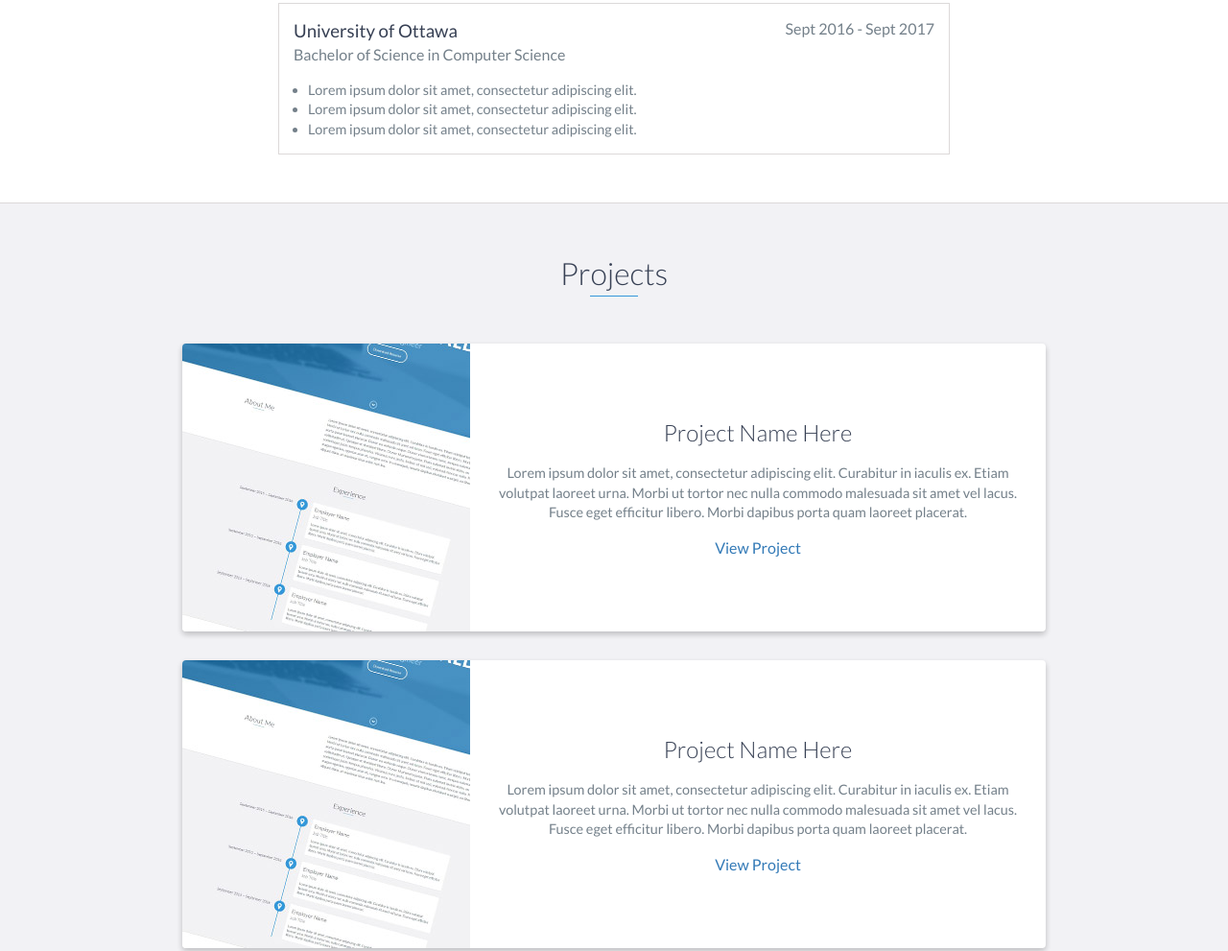
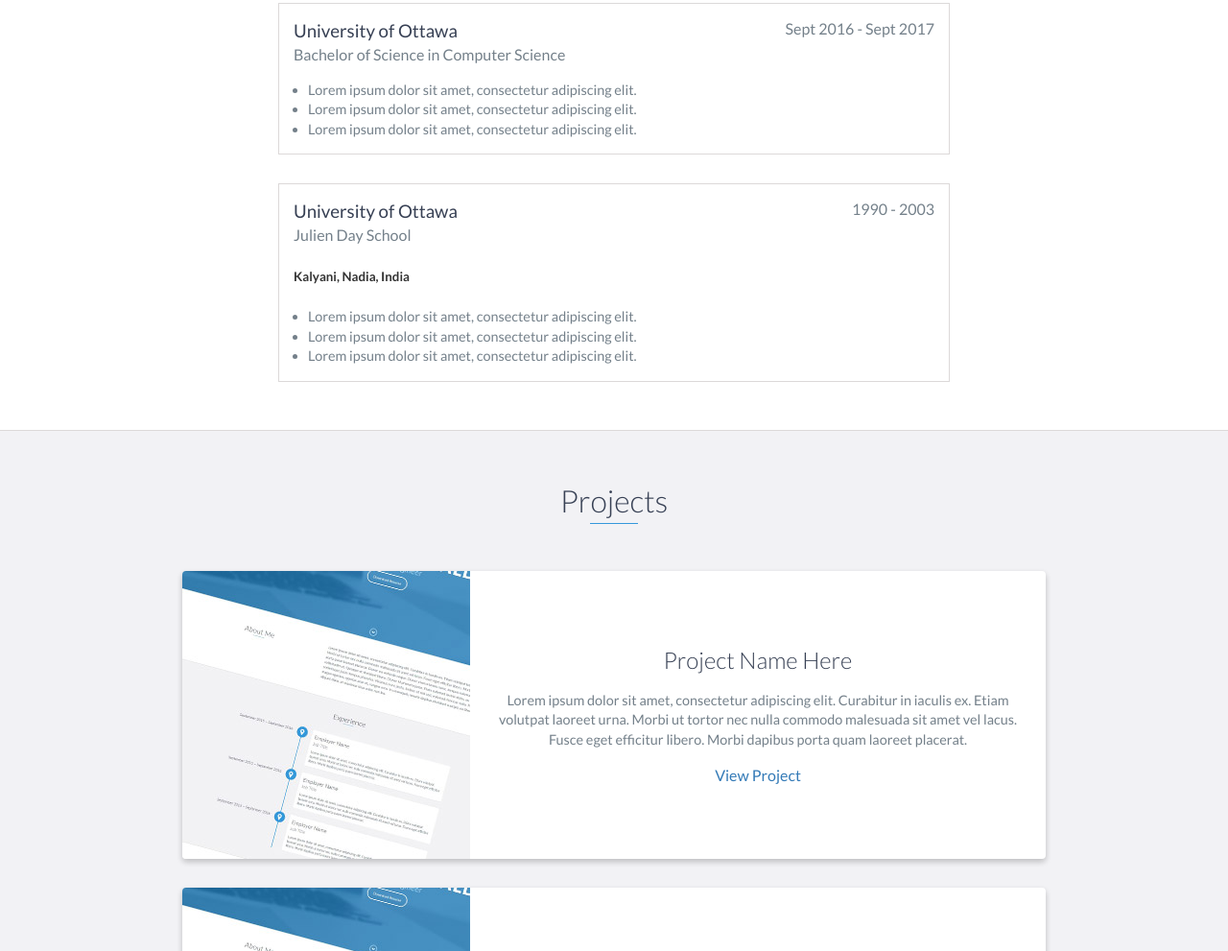
Before and after one commit to gudduarnav/gudduarnav.github.io, a website: page index.html in a window 1280 px wide. Shown: the part 2250-3241 px from the top of the page at 96% size. Drawn offline with nearby package versions, Linux system fonts and the light colour scheme.

Commit message:
Update index.html

```diff
--- a/index.html
+++ b/index.html
@@ -143,6 +143,24 @@
                 </li>
             </ul>
         </div>
+
+        <div class="education-block">
+            <h3>University of Ottawa</h3>
+            <span class="education-date">1990 - 2003 </span>
+            <h4>Julien Day School</h4>
+            <h5>Kalyani, Nadia, India</h5>
+            <ul>
+                <li>
+                    Lorem ipsum dolor sit amet, consectetur adipiscing elit.
+                </li>
+                <li>
+                    Lorem ipsum dolor sit amet, consectetur adipiscing elit.
+                </li>
+                <li>
+                    Lorem ipsum dolor sit amet, consectetur adipiscing elit.
+                </li>
+            </ul>
+        </div>
         <!-- End .education-block -->
     </div>
     <!-- End #education -->
```
